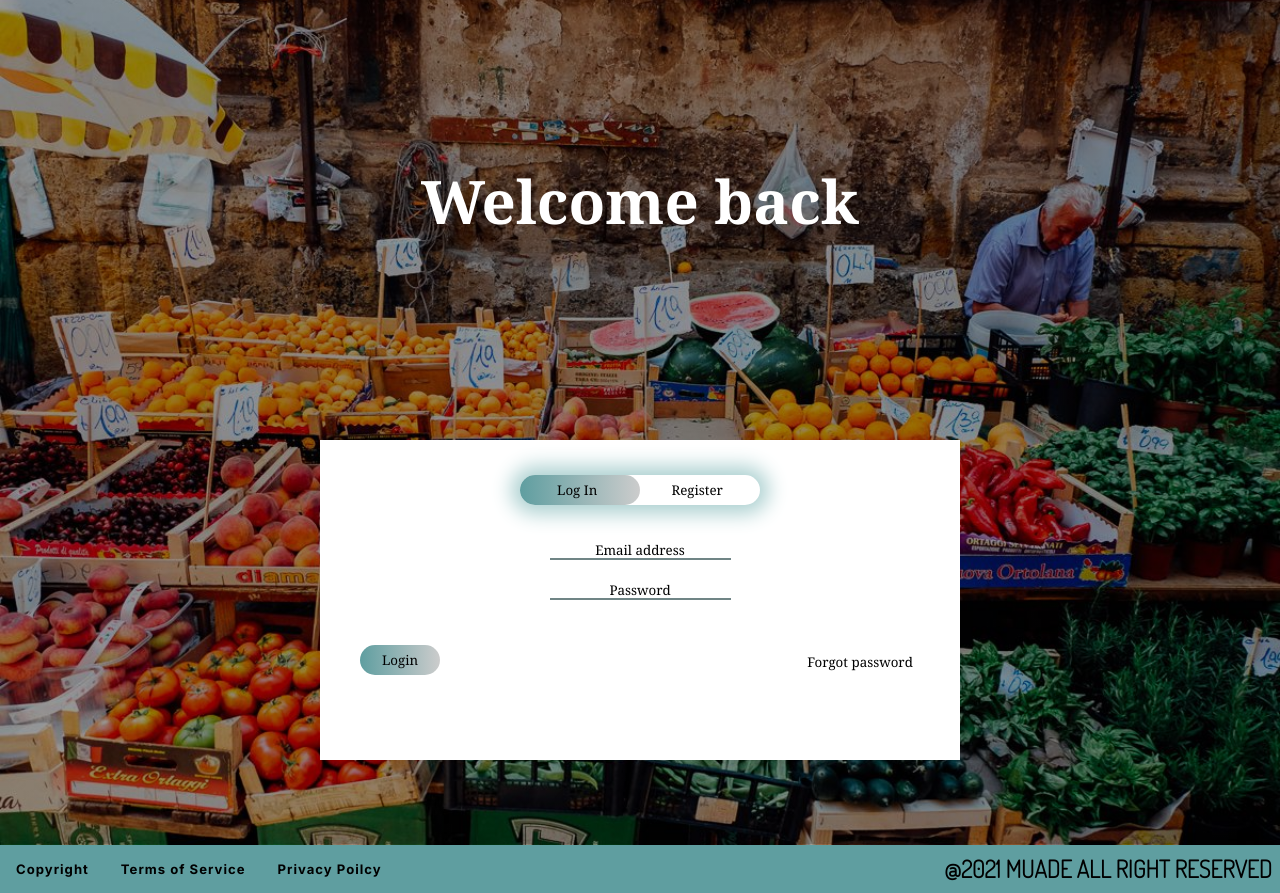
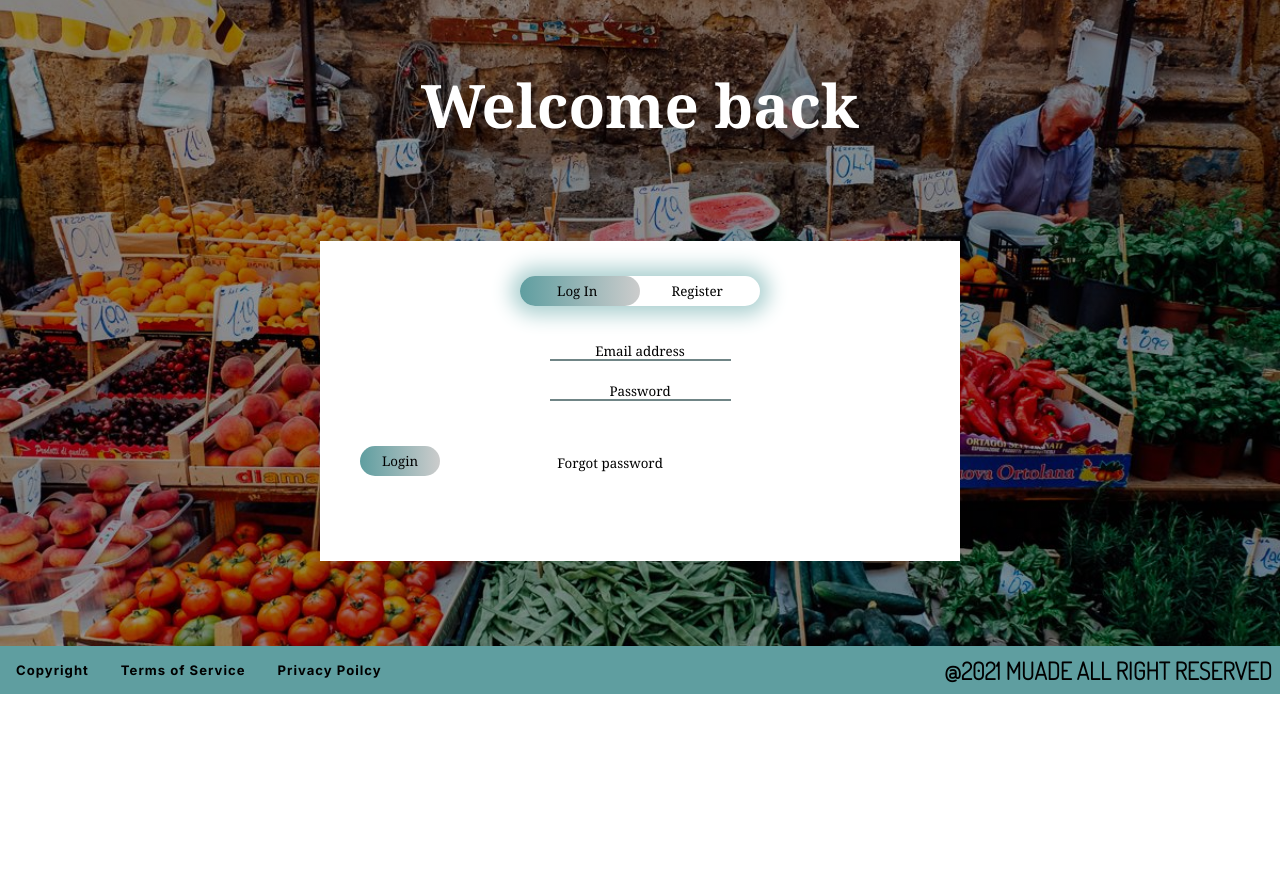
Before and after one commit to nhatquan0312/Web_Programming, a PHP site: page /myaccount.html in a window 1280 px wide. Shown: the part 48-941 px from the top of the page. After the commit the page ends 742 px from the top, so only its background shows below. Run offline with PHP 8.4, Linux system fonts and the light colour scheme; some libraries are stand-ins or nearby versions.

Commit message:
myaccount

```diff
--- a/myaccount.css
+++ b/myaccount.css
@@ -24,7 +24,7 @@ main .background-image .login-form
 {
     position: relative;
     min-width: 390px;
-    margin: 8% auto;
+    margin: auto;
     margin-bottom: auto;
     bottom: 0;
     display: flex;
@@ -44,7 +44,7 @@ h2
     display: flex;
     justify-content: center;
     align-items: center;
-    padding-top: 20vh;
+    padding-top: 8vh;
     font-size: 60px;
 
 }
--- a/myaccount.html
+++ b/myaccount.html
@@ -60,7 +60,7 @@
                     <button type="button" class="toggle">Login</button>
 
 
-                <p>Forgot password</p>
+                <div class="check-box"><p>Forgot password</p></div>
 
             </div>
         </form>
```
